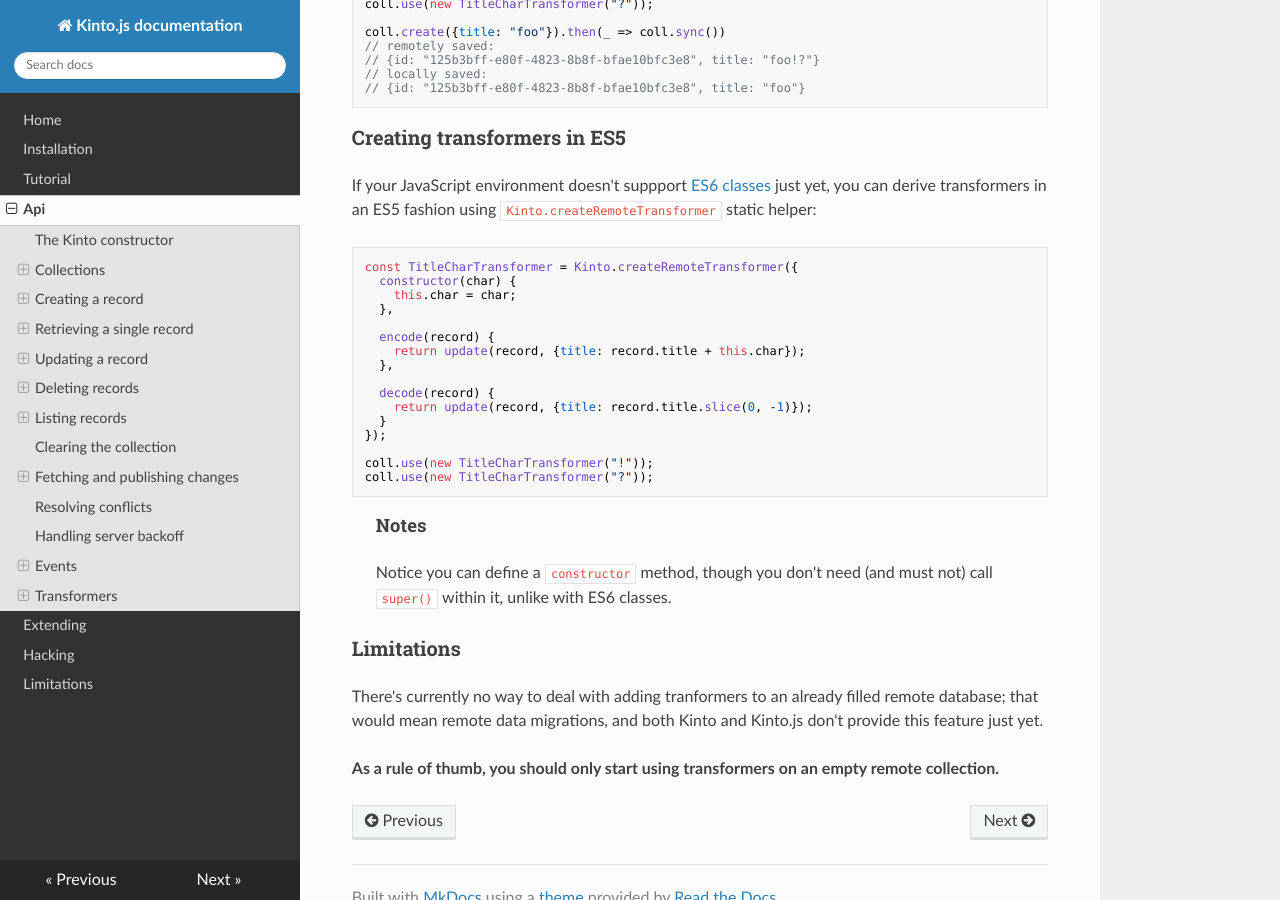
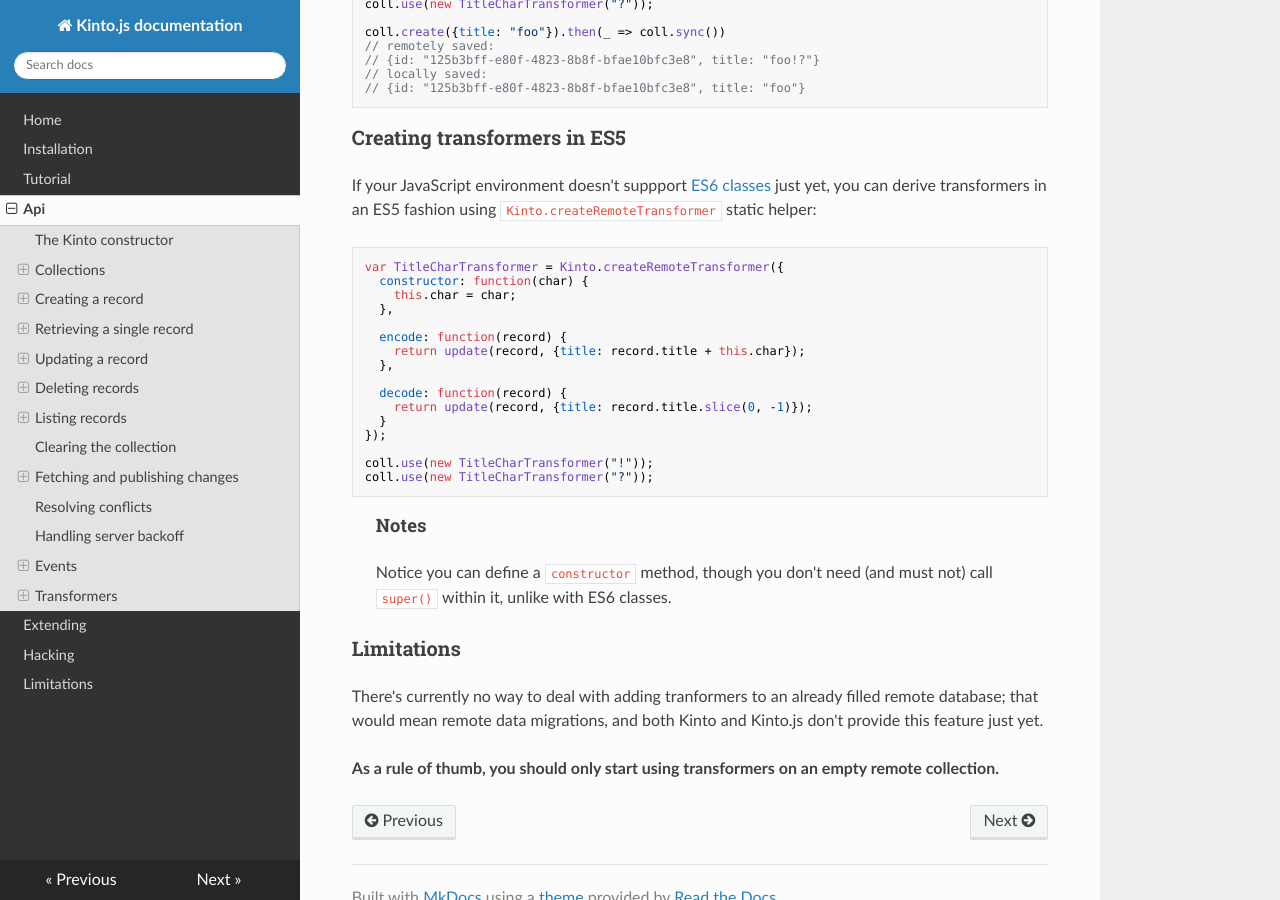
Before and after one commit to Kinto/kinto.js, an MkDocs documentation site: the page built from docs/api.md, in a window 1280 px wide and 900 px high, scrolled down 10728 px. Built offline with MkDocs 1.6.1, drawn with Linux system fonts in a browser that asks for light colours; nearby versions of some CDN libraries; old or Windows-style settings are respelled for this version of MkDocs.

Commit message:
Using actual es5 syntax in es5-specific docs.

````diff
--- a/docs/api.md
+++ b/docs/api.md
@@ -493,16 +493,16 @@
 If your JavaScript environment doesn't suppport [ES6 classes](https://developer.mozilla.org/en-US/docs/Web/JavaScript/Reference/Classes) just yet, you can derive transformers in an ES5 fashion using `Kinto.createRemoteTransformer` static helper:
 
 ```js
-const TitleCharTransformer = Kinto.createRemoteTransformer({
-  constructor(char) {
+var TitleCharTransformer = Kinto.createRemoteTransformer({
+  constructor: function(char) {
     this.char = char;
   },
 
-  encode(record) {
+  encode: function(record) {
     return update(record, {title: record.title + this.char});
   },
 
-  decode(record) {
+  decode: function(record) {
     return update(record, {title: record.title.slice(0, -1)});
   }
 });
````
Also changed, not shown: 1 other file.
